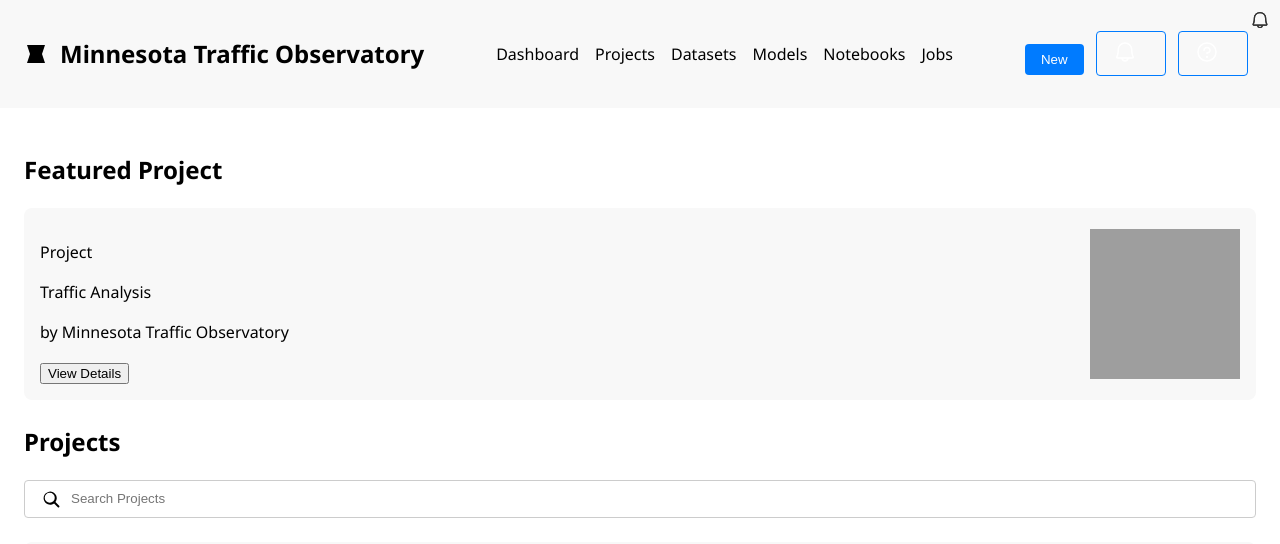
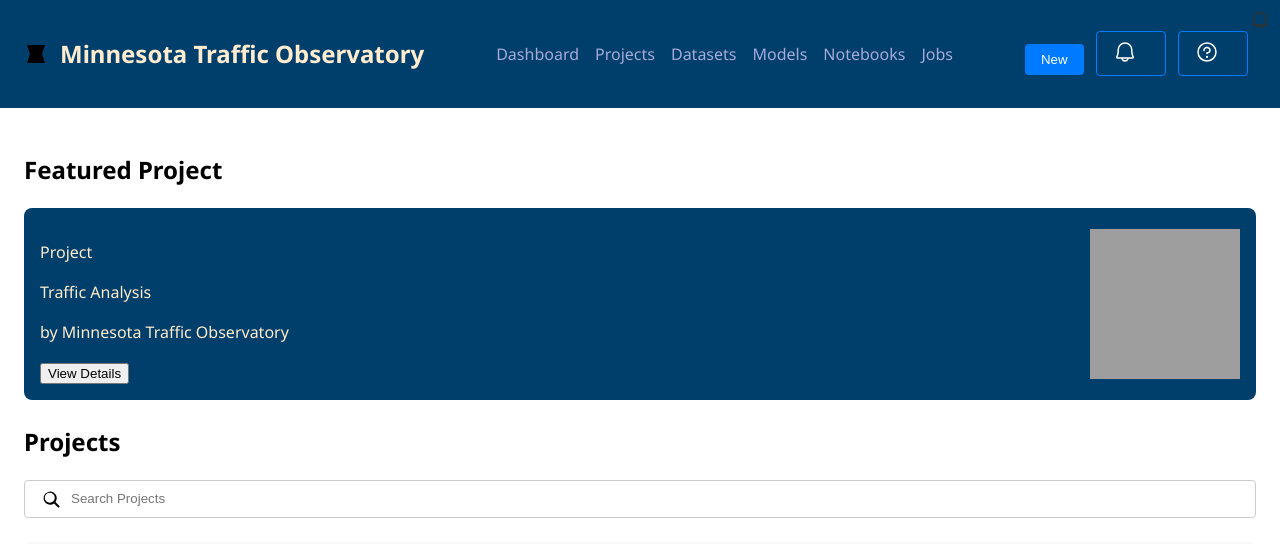
Before and after one commit to Dev9awesome/mto-archival-website, a plain HTML site: page index.html in a window 1280 px wide. Shown: the top 544 px of the page. Drawn offline with Linux system fonts and the light colour scheme; grey boxes are pictures that could not be loaded.

Commit message:
organized style tag and changed colors
Backgrounds for a lot of things are now MnDOT blue and text is blanchemond

```diff
--- a/index.html
+++ b/index.html
@@ -6,159 +6,14 @@
     <title>Minnesota Traffic Observatory</title>
     <link rel="stylesheet" href="https://fonts.googleapis.com/css2?display=swap&amp;family=Noto+Sans%3Awght%40400%3B500%3B700%3B900&amp;family=Public+Sans%3Awght%40400%3B500%3B700%3B900" />
     <link rel ="stylesheet" href="styles.css"/>
-    <!-- <style>
-        body {
-            font-family: 'Noto Sans', 'Public Sans', Arial, sans-serif;
-            margin: 0;
-            padding: 0;
-            background-color: #f0f0f0;
-        }
-        .layout-container {
-            max-width: 960px;
-            margin: 0 auto;
-            padding: 20px;
-        }
-        header {
-            display: flex;
-            justify-content: space-between;
-            align-items: center;
-            margin-bottom: 20px;
-            padding-bottom: 10px;
-            border-bottom: 1px solid #ccc;
-        }
-        header h2 {
-            margin: 0;
-            font-size: 1.5rem;
-            font-weight: 700;
-        }
-        .header-links {
-            display: flex;
-        }
-        .header-links a {
-            margin-right: 15px;
-            text-decoration: none;
-            color: #333;
-            font-weight: 500;
-        }
-        .header-avatar {
-            width: 40px;
-            height: 40px;
-            background-color: #ccc;
-            border-radius: 50%;
-        }
-        .layout-content-container {
-            padding: 20px;
-            background-color: #fff;
-            box-shadow: 0 2px 4px rgba(0, 0, 0, 0.1);
-        }
-        .search-bar {
-            display: flex;
-            align-items: center;
-            margin-bottom: 20px;
-        }
-        .search-bar svg {
-            margin-right: 10px;
-        }
-        .search-bar input[type="text"] {
-            width: 100%;
-            padding: 10px;
-            border: 1px solid #ccc;
-            border-radius: 4px;
-            font-size: 1rem;
-        }
-        .project-list {
-            display: grid;
-            grid-template-columns: repeat(auto-fit, minmax(250px, 1fr));
-            gap: 20px;
-        }
-        .project-item {
-            border: 1px solid #ccc;
-            padding: 10px;
-            border-radius: 4px;
-            overflow: hidden;
-            position: relative;
-        }
-        .project-item img {
-            width: 100%;
-            height: auto;
-            border-top-left-radius: 4px;
-            border-top-right-radius: 4px;
-        }
-        .project-item .info {
-            padding: 10px;
-        }
-        .project-item .info p {
-            margin: 5px 0;
-        }
-        .project-item .actions {
-            position: absolute;
-            top: 10px;
-            right: 10px;
-        }
-        .project-item .actions svg {
-            width: 20px;
-            height: 20px;
-            fill: #333;
-            cursor: pointer;
-        }
-        .project-item:hover {
-            box-shadow: 0 4px 8px rgba(0, 0, 0, 0.1);
-        }
-        .details {
-            display: none;
-            padding: 20px;
-            border-top: 1px solid #ccc;
-        }
-        .details p {
-            margin-top: 0;
-        }
-        .metadata li {
-            list-style: none;
-            margin-bottom: 5px;
-        }
-        .metadata li:before {
-            content: "•";
-            margin-right: 5px;
-        }
-        .form-container {
-            display: none;
-            padding: 20px;
-            background-color: #f9f9f9;
-            border: 1px solid #ccc;
-            margin-bottom: 20px;
-        }
-        .form-container label {
-            display: block;
-            margin-bottom: 5px;
-        }
-        .form-container input, .form-container textarea, .form-container select {
-            width: 100%;
-            padding: 8px;
-            margin-bottom: 10px;
-            border: 1px solid #ccc;
-            border-radius: 4px;
-            font-size: 1rem;
-        }
-        .form-container button {
-            padding: 10px 15px;
-            background-color: #007bff;
-            color: #fff;
-            border: none;
-            border-radius: 4px;
-            cursor: pointer;
-            font-size: 1rem;
-        }
-        .hidden {
-            display: none;
-        }
-    </style>-->
+
 </head>
 <body class="group/design-root">
   <div class="layout-container">
     <header>
       <div>
         <svg viewBox="0 0 48 48" fill="none" xmlns="http://www.w3.org/2000/svg"><path d="M6 6H42L36 24L42 42H6L12 24L6 6Z" fill="currentColor"></path></svg>
-        <h2>Minnesota Traffic Observatory</h2>
+        <h2 style="color:blanchedalmond;">Minnesota Traffic Observatory</h2>
       </div>
       <div class="header-links">
         <a href="#">Dashboard</a>
--- a/styles.css
+++ b/styles.css
@@ -10,7 +10,7 @@ body {
     align-items: center;
     justify-content: space-between;
     padding: 16px 24px;
-    background-color: #f8f8f8;
+    background-color: #003f6b;
   }
 
   header div:first-child {
@@ -31,7 +31,7 @@ body {
 
   .header-links a {
     text-decoration: none;
-    color: #000;
+    color: #adb0dff3;
   }
 
   header button {
@@ -66,8 +66,9 @@ body {
     justify-content: space-between;
     padding: 16px;
     margin-bottom: 24px;
-    background-color: #f8f8f8;
+    background-color: #003f6b;
     border-radius: 8px;
+    color: blanchedalmond;
   }
 
   .project-card img {
```
